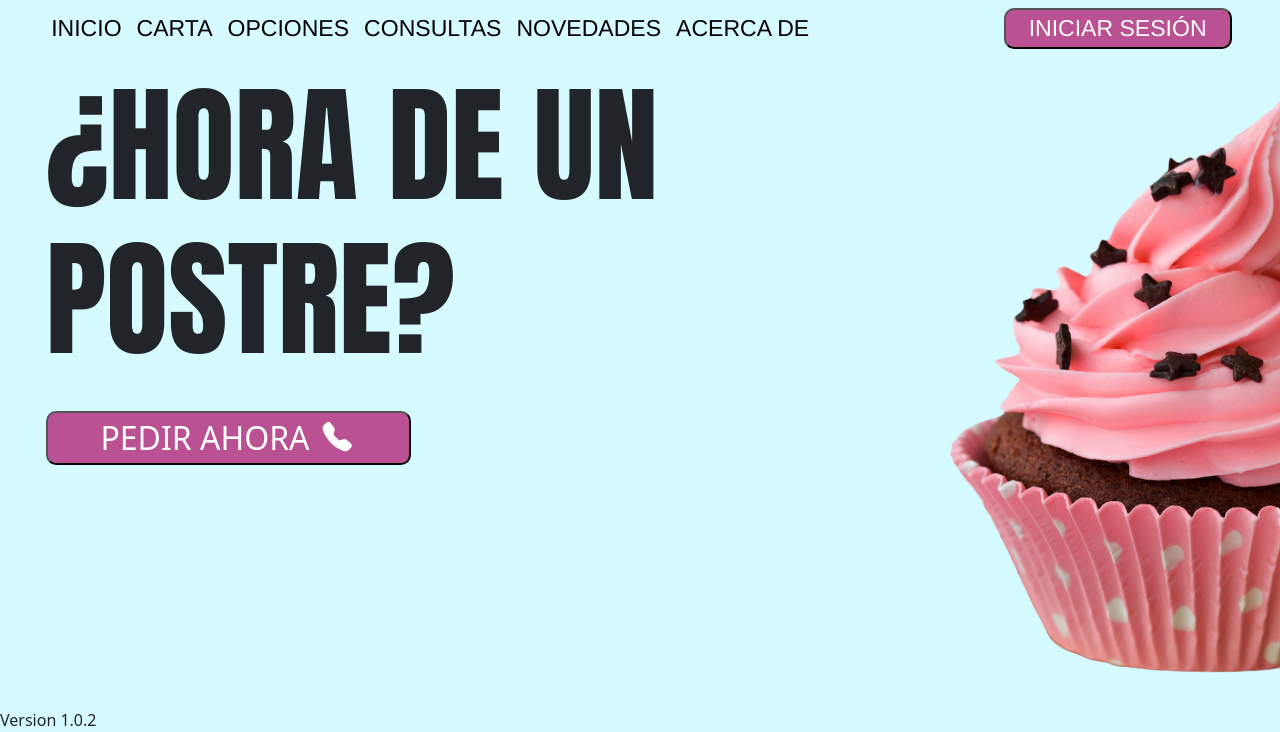
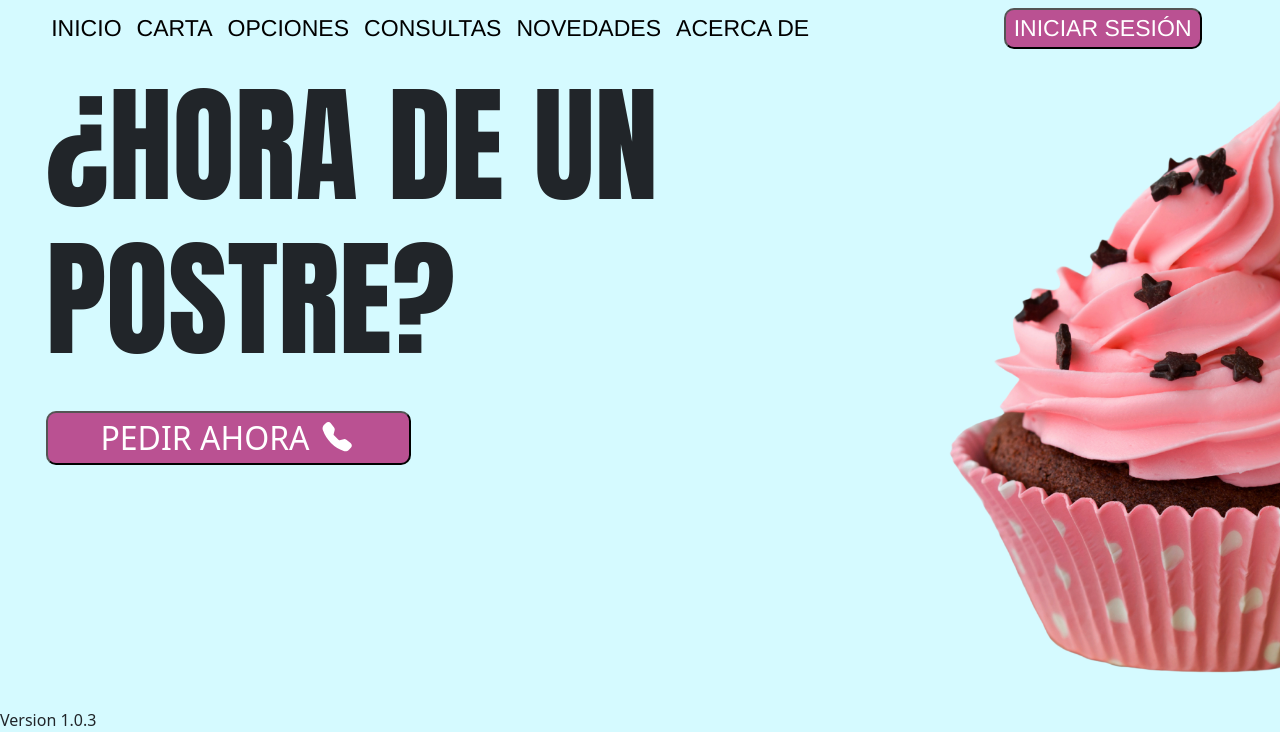
Before and after one commit to pedroacucalon/moka, a website: page index.html in a window 1280 px wide. Shown: the part 112-844 px from the top of the page. Drawn offline with nearby package versions, Linux system fonts and the light colour scheme.

Commit message:
cambie mensaje

```diff
--- a/index.html
+++ b/index.html
@@ -55,7 +55,10 @@
             <img class="postre" src="src/public/images/postre2.png" alt="">
         </div>
     </div>
-    Version 1.0.2
+    <footer>
+        Version 1.0.3
+    </footer>
+
 </body>
 
 
--- a/src/public/css/index.css
+++ b/src/public/css/index.css
@@ -74,7 +74,8 @@ header{
     color: white;
     border-radius: 10px;
     width: 100% ;
-    min-width: 70px;
+    min-width: 80px;
+    margin-right: 30px;
 }
 .mensaje{
     font-size: 10vw;
```
